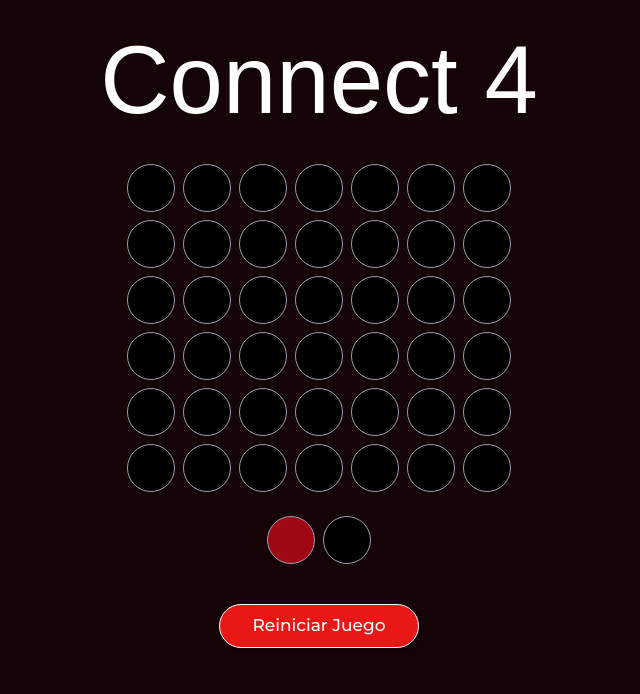
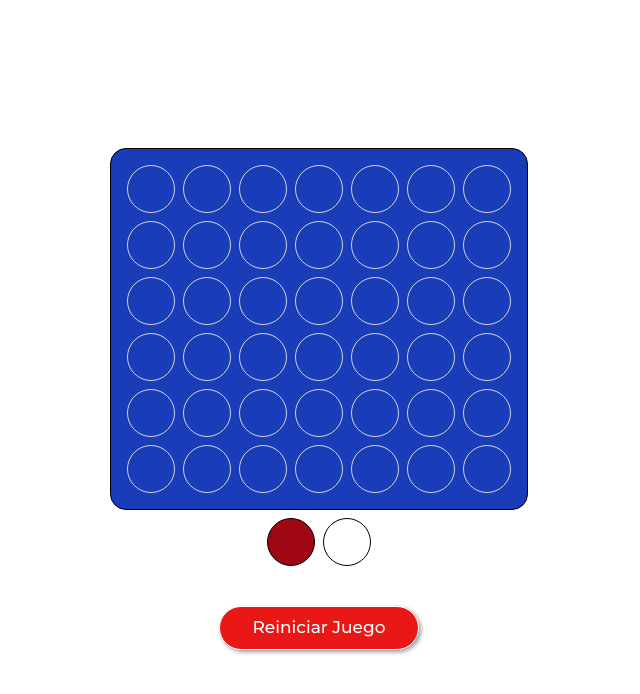
Before and after one commit to JulianAlvarez07/connect-4, a React (Vite) app: page / in a window 1280 px wide. Shown: the top 694 px of the page, without its empty margins (321-961 px from the left). Built offline with nearby package versions, Linux system fonts and the light colour scheme; a web font is replaced by a local one.

Commit message:
Added animations and changed the board.

```diff
--- a/src/components/Board.jsx
+++ b/src/components/Board.jsx
@@ -1,15 +1,25 @@
 import { Square } from "./Square";
 
-export const Board = ({ board, updateBoard }) => {
+export const Board = ({ board, updateBoard, winnerCombo }) => {
   return (
     <div className="flex flex-col gap-2 p-4">
       {board.map((fila, i) => (
         <div key={i} className="flex gap-2">
-          {fila.map((celda, j) => (
-            <Square key={j} updateBoard={updateBoard} index={[i, j]}>
-              {board[i][j]}
-            </Square>
-          ))}
+          {fila.map((celda, j) => {
+            const isWinning = winnerCombo?.some(([r, c]) => r === i && c === j);
+            const delay = winnerCombo?.findIndex(([r, c]) => r === i && c === j);
+            return (
+              <Square
+                key={j}
+                updateBoard={updateBoard}
+                index={[i, j]}
+                isWinning={isWinning}
+                delay={delay}
+              >
+                {celda}
+              </Square>
+            );
+          })}
         </div>
       ))}
     </div>
--- a/src/components/Connect4.jsx
+++ b/src/components/Connect4.jsx
@@ -1,7 +1,6 @@
-import React, { Children, useState } from 'react';
-import { Square } from './Square';
+import React, { useState, useEffect } from 'react';
 import { TurnIndicator } from './TurnIndicador';
-import { ganadores } from '../constant';
+import { ganadores } from '../utils/constant';
 import Winner from './Winner';
 import ButtonReset from './ui/ButtonReset';
 import { Board } from './Board';
@@ -14,13 +13,11 @@ const TURNS = {
 const Connect4 = () => {
   const filas = 6;
   const columnas = 7;
-
   const [board, setBoard] = useState(Array.from({ length: filas }, () => Array(columnas).fill(null)));
-
   const [turn, setTurn] = useState(TURNS.RED)
-
   const [winner, setWinner] = useState(null) //null que no hay ganador, false es que es empate
-
+  const [winnerInfo, setWinnerInfo] = useState(null); // guarda ganador + combo
+  const [showModal, setShowModal] = useState(false);  // controla si el modal se ve
 
   const findEmptyRow = (board, col) => {
     for (let row = board.length - 1; row >= 0; row--) {
@@ -33,7 +30,6 @@ const Connect4 = () => {
     for (const combo of ganadores) {
       const [a, b, c, d] = combo;
       const val = board[a[0]][a[1]];
-
       if (
         val &&
         val === board[b[0]][b[1]] &&
@@ -43,14 +39,24 @@ const Connect4 = () => {
         return { ganador: val, combo }; // Ganador + las posiciones ganadoras
       }
     }
-
     return null; // Si no hay ganador
   };
+
+  useEffect(() => {
+    if (winnerInfo) {
+      const timer = setTimeout(() => {
+        setShowModal(true);
+      }, 2000);
+      return () => clearTimeout(timer);
+    }
+  }, [winnerInfo]);
 
   const reiniciarJuego = () => {
     setBoard(Array.from({ length: 6 }, () => Array(7).fill(null)));
     setTurn(TURNS.RED);
     setWinner(null);
+    setWinnerInfo(null);
+    setShowModal(false);
   };
 
   const updateBoard = ([, col]) => {
@@ -66,33 +72,28 @@ const Connect4 = () => {
     setBoard(newBoard);
 
     //ver si hay ganador
-    const result = checkWinner(newBoard, ganadores); //revisamos con el nuevo tablero
+    const result = checkWinner(newBoard, ganadores);
     if (result) {
-      setWinner(result.ganador);
+      setTimeout(() => {
+        setWinner(result.ganador);
+        setWinnerInfo(result);
+      }, 300);
       return;
     }
-
     const newTurn = turn === TURNS.RED ? TURNS.YELLOW : TURNS.RED;
     setTurn(newTurn);
   };
 
-
   return (
     <main className='flex flex-col items-center m-5'>
-
-      <Board board={board} updateBoard={updateBoard} />
-
-      <Winner winner={winner} onClick={reiniciarJuego} />
-
+      <div className='bg-blue-800 border rounded-2xl border-black cursor-pointer'>
+      <Board board={board} updateBoard={updateBoard} winnerCombo={winnerInfo?.combo} />
+      </div>
+      {showModal && <Winner winner={winnerInfo?.ganador} onClick={reiniciarJuego} />}
       <TurnIndicator turn={turn} />
-
       <ButtonReset onClick={reiniciarJuego}> Reiniciar Juego</ButtonReset>
-
-
-
     </main>
 
   )
 }
-
 export default Connect4
--- a/src/components/Square.jsx
+++ b/src/components/Square.jsx
@@ -1,17 +1,42 @@
-export const Square = ({ children, updateBoard, index }) => {
+import { motion } from "framer-motion";
+
+export const Square = ({ children, updateBoard, index, isWinning, delay }) => {
   let bgColor = "bg-black";
 
   if (children === "🔴") bgColor = "bg-red-800";
   if (children === "🟡") bgColor = "bg-yellow-300";
-
-  const className = `w-12 h-12 border rounded-full border-gray-400 flex items-center justify-center text-sm font-bold cursor-pointer ${bgColor}`;
 
   const handleClick = () => {
     updateBoard(index);
   };
 
   return (
-    <div onClick={handleClick} className={className}>
+    <div
+      onClick={handleClick}
+      className="w-12 h-12 border rounded-full border-gray-300 flex items-center justify-center cursor-pointer"
+    >
+      {children && (
+        <motion.div
+          key={children + index}
+          initial={{ y: -150, opacity: 0 }}
+          animate={{
+            y: 0,
+            opacity: 1,
+            boxShadow: isWinning
+              ? "0 0 15px 5px white"
+              : "none",
+          }}
+          transition={{
+            type: "spring",
+            bounce: 0.2,
+            stiffness: 120,
+            damping: 14,
+            delay: isWinning ? delay * 0.5 : 0,
+            duration: 2,
+          }}
+          className={`w-12 h-12 rounded-full ${bgColor}`}
+        />
+      )}
     </div>
   );
 };
--- a/src/components/TurnIndicador.jsx
+++ b/src/components/TurnIndicador.jsx
@@ -1,20 +1,13 @@
 export const TurnIndicator = ({ turn }) => {
+  const baseClass = "w-12 h-12 border rounded-full border-black flex items-center justify-center font-bold text-white";
+
+  const redClass = turn === "🔴" ? "bg-red-800" : "bg-white";
+  const yellowClass = turn === "🟡" ? "bg-yellow-300" : "bg-white";
+
   return (
     <div className="flex flex-row gap-2 m-2">
-      <div
-        className={`w-12 h-12 border rounded-full border-gray-400 flex items-center justify-center font-bold ${
-          turn === "🔴" ? "bg-red-800 text-white" : "bg-black text-white"
-        }`}
-      >
-
-      </div>
-      <div
-        className={`w-12 h-12 border rounded-full border-gray-400 flex items-center justify-center font-bold ${
-          turn === "🟡" ? "bg-yellow-300 text-white" : "bg-black text-white"
-        }`}
-      >
-
-      </div>
+      <div className={`${baseClass} ${redClass}`} />
+      <div className={`${baseClass} ${yellowClass}`} />
     </div>
   );
 };
--- a/src/components/ui/Modal.jsx
+++ b/src/components/ui/Modal.jsx
@@ -1,15 +1,19 @@
 import React from 'react';
+import { motion } from 'framer-motion';
 import ButtonReset from './ButtonReset';
 
 const Modal = ({ onClick, children }) => {
   return (
     <div className="fixed inset-0 z-50 flex items-center justify-center bg-black/50 backdrop-blur-sm">
-      <div className="w-[300px] scale-100 animate-in fade-in-0 zoom-in-95 duration-300 flex flex-col p-6 bg-white border border-gray-700 shadow-lg rounded-2xl text-center">
-
-
+      <motion.div
+        initial={{ scale: 0.8, opacity: 0 }}
+        animate={{ scale: 1, opacity: 1 }}
+        transition={{ duration: 0.4 }}
+        className="w-[300px] flex flex-col p-6 bg-white border border-gray-700 shadow-lg rounded-2xl text-center"
+      >
         <h2 className="text-xl text-black font-bold mb-4">{children}</h2>
-        <ButtonReset onClick={onClick}> Reiniciar Juego</ButtonReset>
-      </div>
+        <ButtonReset onClick={onClick}>Volver a Jugar</ButtonReset>
+      </motion.div>
     </div>
   );
 };
--- a/src/index.css
+++ b/src/index.css
@@ -1,7 +1,7 @@
 @import "tailwindcss";
 
 body {
-  background-color: #140407;
+  background-color: #ffffff;
   font-family: "Montserrat", sans-serif;
   font-weight: 500;
   color: white;
--- /dev/null
+++ b/src/utils/constant.js
@@ -0,0 +1,60 @@
+const ROWS = 6;
+const COLS = 7;
+
+function generarGanadores() {
+  const combinaciones = [];
+
+  // Horizontales
+  for (let row = 0; row < ROWS; row++) {
+    for (let col = 0; col <= COLS - 4; col++) {
+      combinaciones.push([
+        [row, col],
+        [row, col + 1],
+        [row, col + 2],
+        [row, col + 3],
+      ]);
+    }
+  }
+
+  // Verticales
+  for (let row = 0; row <= ROWS - 4; row++) {
+    for (let col = 0; col < COLS; col++) {
+      combinaciones.push([
+        [row, col],
+        [row + 1, col],
+        [row + 2, col],
+        [row + 3, col],
+      ]);
+    }
+  }
+
+  // Diagonales
+  for (let row = 0; row <= ROWS - 4; row++) {
+    for (let col = 0; col <= COLS - 4; col++) {
+      combinaciones.push([
+        [row, col],
+        [row + 1, col + 1],
+        [row + 2, col + 2],
+        [row + 3, col + 3],
+      ]);
+    }
+  }
+
+  // Diagonales
+  for (let row = 0; row <= ROWS - 4; row++) {
+    for (let col = 3; col < COLS; col++) {
+      combinaciones.push([
+        [row, col],
+        [row + 1, col - 1],
+        [row + 2, col - 2],
+        [row + 3, col - 3],
+      ]);
+    }
+  }
+
+  return combinaciones;
+}
+
+const ganadores = generarGanadores();
+
+export { ganadores };
```
